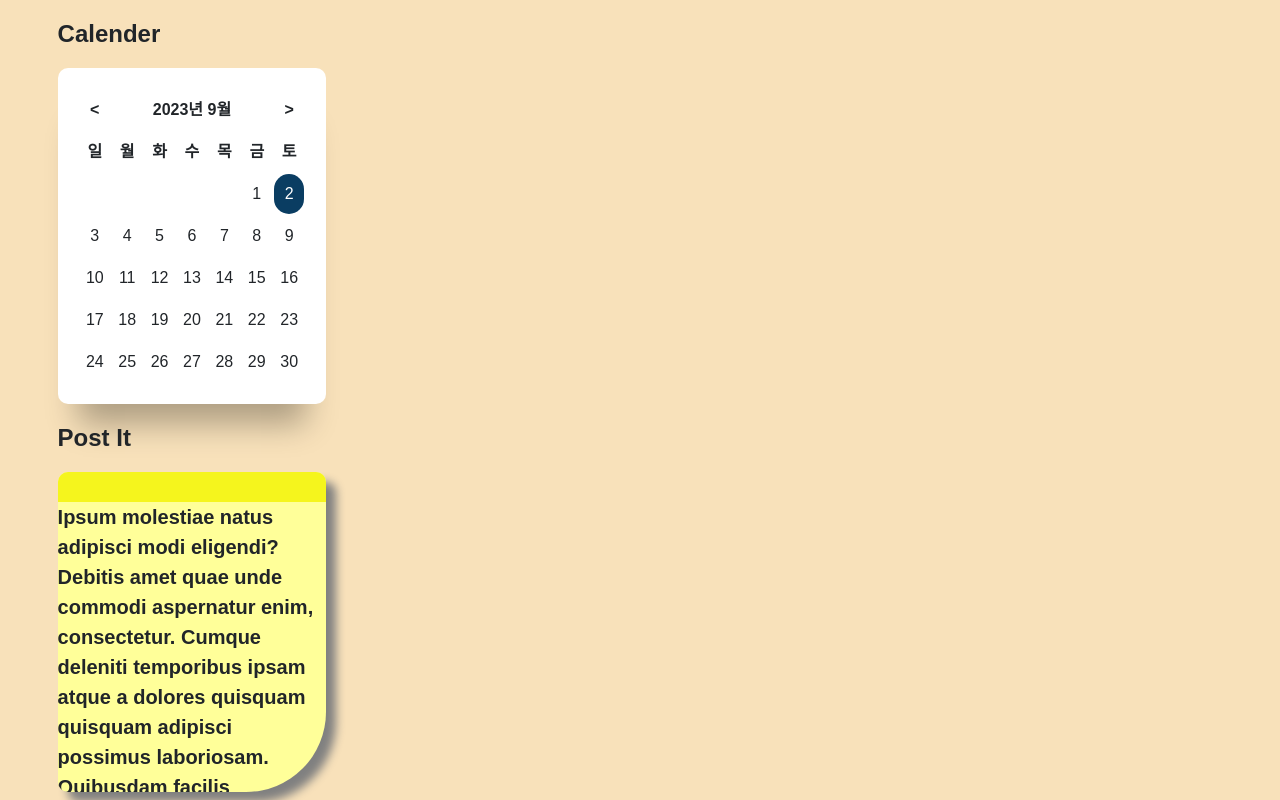
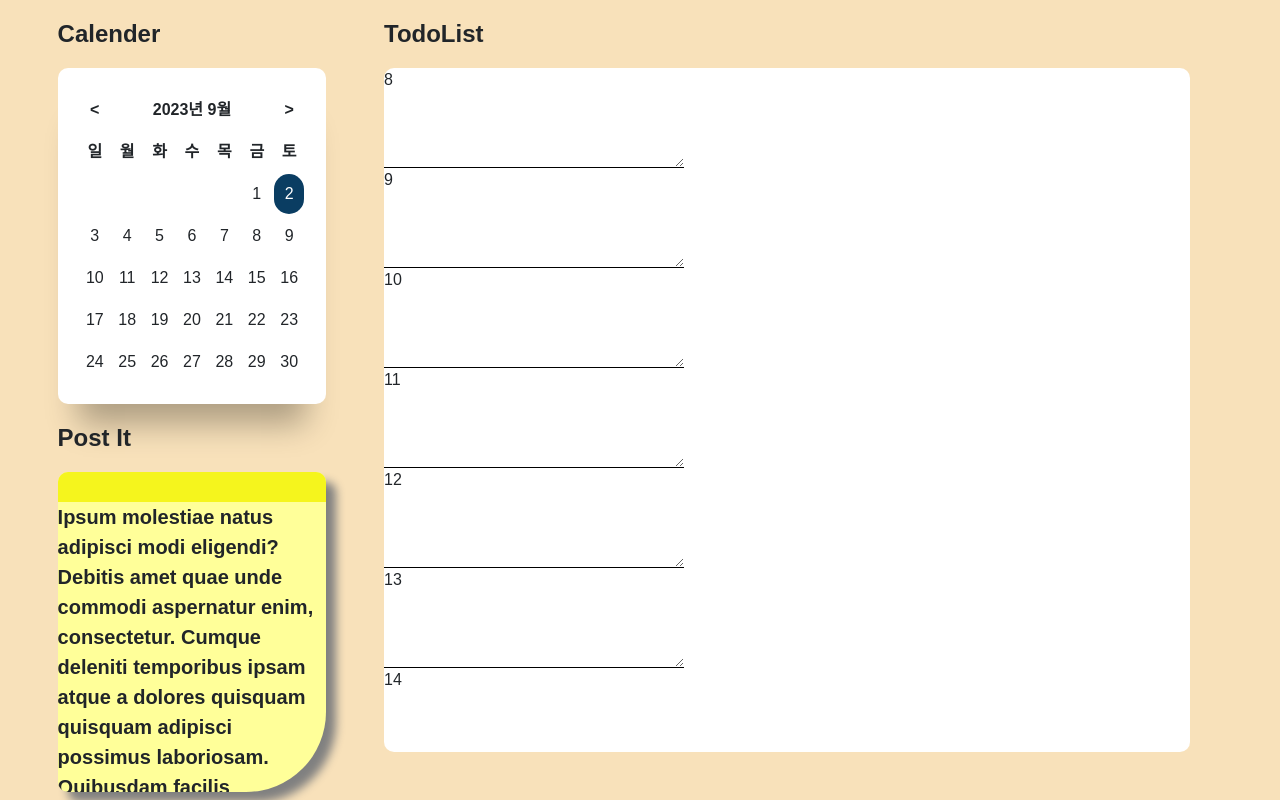
Before and after one commit to qjatjs123123/Next.js-ToDoList, a Next.js app in the folder todolist/: page /calender in a window 1280 px wide. Built offline with nearby package versions, Linux system fonts and the light colour scheme.

Commit message:
div 동적 생성

```diff
--- /dev/null
+++ b/todolist/app/calender/TodoList.js
@@ -0,0 +1,53 @@
+'use client'
+
+import { useState } from "react";
+
+export default function TodoList(props) {
+    const [divs, setDivs] = useState([]);
+    const timeList = () => {
+
+        let arr = [];
+        for (let i = 8; i < 25; i++) {
+            arr.push(
+                <div key={i} className="bordered-div">
+                    {i}
+                </div>
+            )
+        }
+        return arr
+    }
+
+    const handleDivClick = (e) => {
+        const { pageX, pageY } = e;
+        const newDiv = {
+            left: pageX + 'px',
+            top: pageY + 'px',
+        };
+
+        setDivs([...divs, newDiv]);
+    }
+    const handleDivsClick = (e) => {
+        e.stopPropagation();
+    }
+    return (
+        <div className="todolist" onClick={handleDivClick}>
+            {timeList()}
+            {divs.map((div, index) => (
+                <div
+                    key={index}
+                    onClick={handleDivsClick}
+                    style={{
+                        position: 'absolute',
+                        left: div.left,
+                        top: div.top,
+                        width: '50px',
+                        height: '50px',
+                        background: 'lightgreen',
+                        resize:'both',
+                        overflow: 'auto'
+                    }}
+                ></div>
+            ))}
+        </div>
+    )
+}
--- a/todolist/app/calender/page.js
+++ b/todolist/app/calender/page.js
@@ -2,11 +2,12 @@
 import { useState } from "react";
 import Datepicker from "./Datepicker";
 import PostIt from "./PostIt";
+import TodoList from "./TodoList";
 
 export default function Calender(){
     const [date, setDate] = useState('');
     return(
-        <div style={{height:'100%', width:'100%'}}>
+        <div style={{height:'100%', width:'100%', display:'flex', flexDirection:'row'}}>
             <div className="datepicker_container">
                 <div style={{width : '70%', display:'flex', flexDirection:'row',marginTop:'1rem'}}>
                     <p className="calender_font">Calender</p>
@@ -17,8 +18,11 @@ export default function Calender(){
                 </div>
                 <PostIt/>
             </div>
-            <div>
-
+            <div  className="todoList_container">
+            <div style={{width : '70%', display:'flex', flexDirection:'row',marginTop:'1rem'}}>
+                    <p className="calender_font">TodoList</p>
+                </div>
+                <TodoList/>
             </div>
         </div>
     )
--- a/todolist/app/globals.css
+++ b/todolist/app/globals.css
@@ -83,4 +83,23 @@ table{
     font-weight: bold;
     font-family: 'Questrial', sans-serif;
 }
+.todoList_container{
+    width:70%;
+    height:90%;
+
+}
+.todolist{
+    background-color: white;
+    width:90%;
+    height:95%;
+    border-radius:10px;
+    overflow: auto;
+}
+.bordered-div {
+    border-bottom: 1px solid #000; /* 아래쪽 테두리 스타일, 너비, 색상을 설정합니다. */
+    width:300px;
+    height:100px;
+    resize: both;
+    overflow: auto;
+}
 @import url('https://fonts.googleapis.com/css?family=Questrial&display=swap');
```
